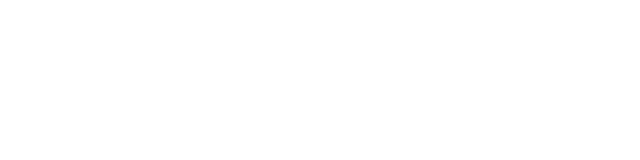
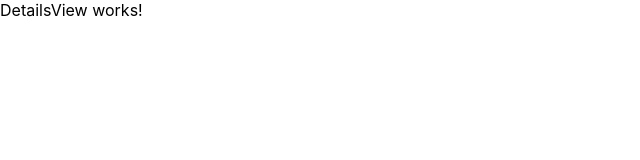
Before and after one commit to Pashozator/pokemon-browser, a React (Create React App) app: page /1 in a window 1280 px wide. Shown: the top 160 px of the page, without its empty margins (0-640 px from the left). Built offline with nearby package versions, Linux system fonts and the light colour scheme.

Commit message:
Add react router.

```diff
--- a/package.json
+++ b/package.json
@@ -15,6 +15,7 @@
     "graphql": "^14.6.0",
     "react": "^16.12.0",
     "react-dom": "^16.12.0",
+    "react-router-dom": "^5.1.2",
     "react-scripts": "3.3.1",
     "typescript": "~3.7.2"
   },
@@ -40,6 +41,7 @@
     ]
   },
   "devDependencies": {
+    "@types/react-router-dom": "^5.1.3",
     "node-sass": "^4.13.1"
   }
 }
--- a/src/App.tsx
+++ b/src/App.tsx
@@ -1,16 +1,29 @@
-import React from 'react';
+import React, { lazy, Suspense } from 'react';
+import { BrowserRouter, Switch, Route } from 'react-router-dom';
 import './App.scss';
 import { ApolloProvider } from '@apollo/react-hooks';
 import { client } from './core/graphql/client';
 
+const HomeView = lazy(() => import('./views/HomeView/HomeView'));
+const DetailsView = lazy(() => import('./views/DetailsView/DetailsView'));
+
 const App = () => {
 	return (
 		<ApolloProvider client={client}>
-			<div className="App">
-
-			</div>
+			<BrowserRouter>
+				<Suspense fallback={<>Loading</>}>
+					<Switch>
+						<Route path="/:pokemon">
+							<DetailsView/>
+						</Route>
+						<Route path="/">
+							<HomeView/>
+						</Route>
+					</Switch>
+				</Suspense>
+			</BrowserRouter>
 		</ApolloProvider>
 	);
-}
+};
 
 export default App;
--- /dev/null
+++ b/src/views/DetailsView/DetailsView.tsx
@@ -0,0 +1,9 @@
+import React from 'react';
+
+const DetailsView: React.FC = props => {
+	return (
+		<div>DetailsView works!</div>
+	);
+};
+
+export default DetailsView;
--- /dev/null
+++ b/src/views/HomeView/HomeView.tsx
@@ -0,0 +1,9 @@
+import React from 'react';
+
+const HomeView: React.FC = props => {
+	return (
+		<div>HomeView works!</div>
+	);
+};
+
+export default HomeView;
```
Also changed, not shown: src/views/DetailsView/DetailsView.scss (added), src/views/HomeView/HomeView.scss (added), 1 other file (tests, documents, lock files or other folders).
